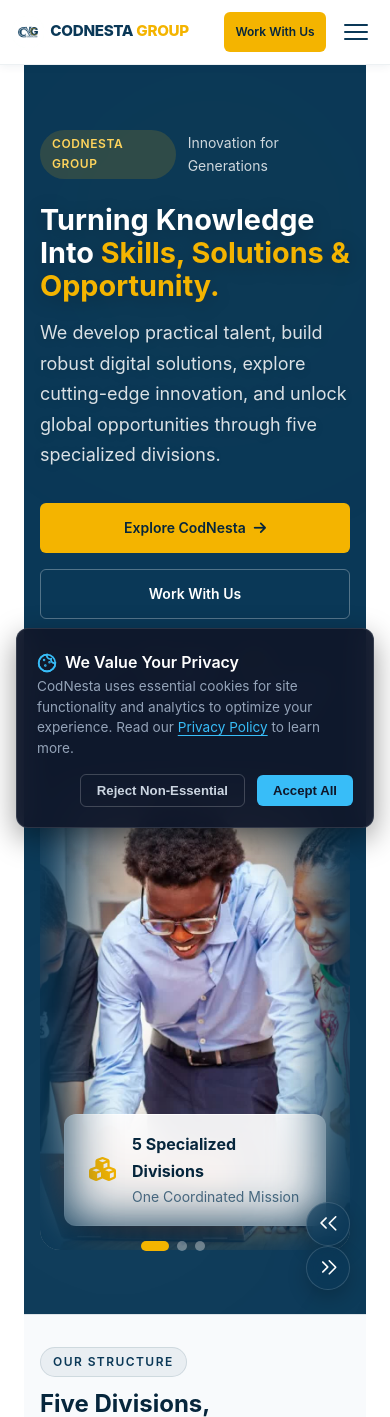
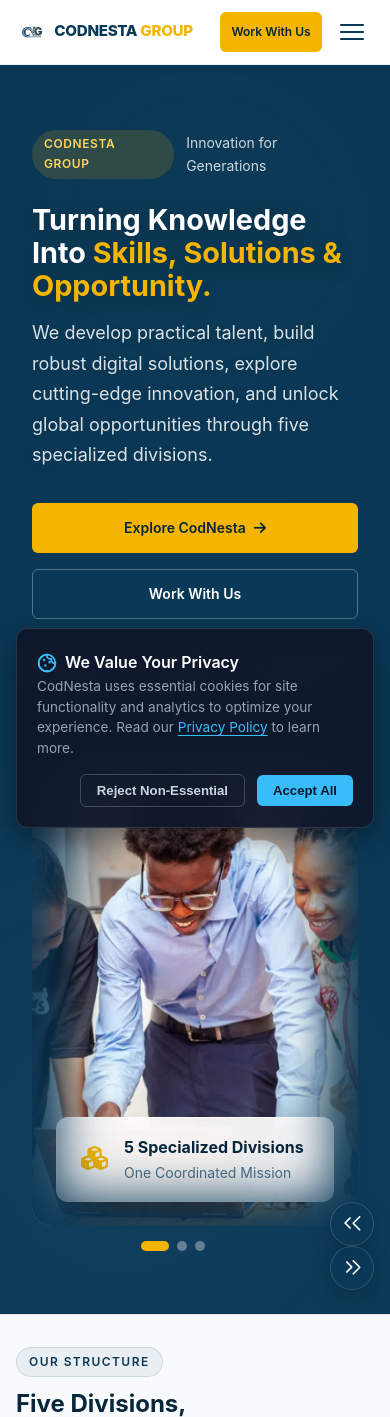
Before and after one commit to batexbafika/CodNesta-Website-with-analytics, a Flask app: page / in a window 390 px wide. Shown: the top 1417 px of the page. Run offline with Flask 3, Linux system fonts and the light colour scheme; parts of the project's set-up code (start-up, migrations or seed data) failed here and were passed over.

Commit message:
Fix mobile container layout spacing and width

```diff
--- a/app/static/css/responsive.css
+++ b/app/static/css/responsive.css
@@ -5,7 +5,7 @@
 /* Tablet Breakpoint */
 @media (max-width: 1024px) {
     .main-content {
-        padding: 0 1.5rem;
+        padding: 0; /* Remove side padding so full-width sections can stretch */
     }
     .app-form {
         max-width: 90%;
@@ -14,6 +14,21 @@
 
 /* Mobile Breakpoint */
 @media (max-width: 768px) {
+    .main-content {
+        padding: 0;
+        width: 100%;
+    }
+
+    .container,
+    .hero-container,
+    .hero {
+        width: 100% !important;
+        max-width: 100% !important;
+        padding-left: 1rem !important;
+        padding-right: 1rem !important;
+        box-sizing: border-box;
+    }
+
     .nav-links {
         flex-direction: column;
         display: none; /* Toggle via JavaScript */
```
